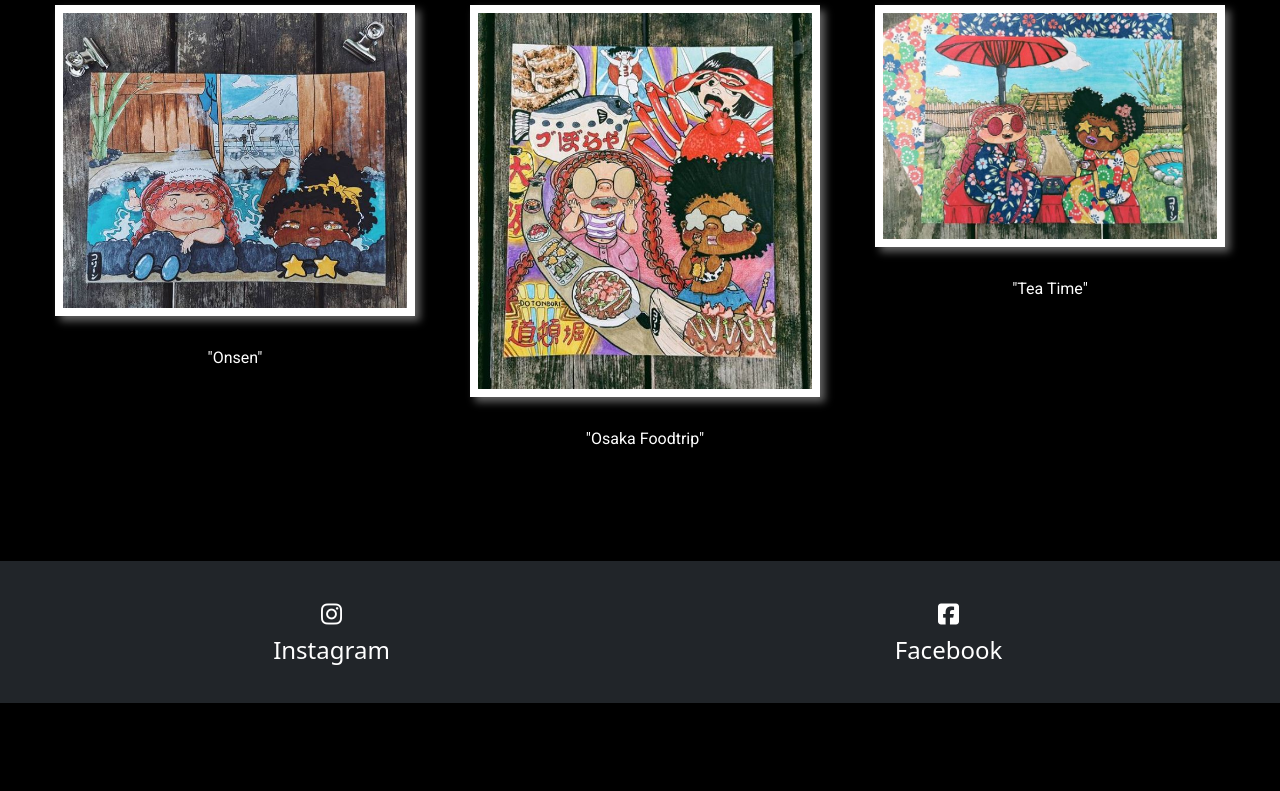
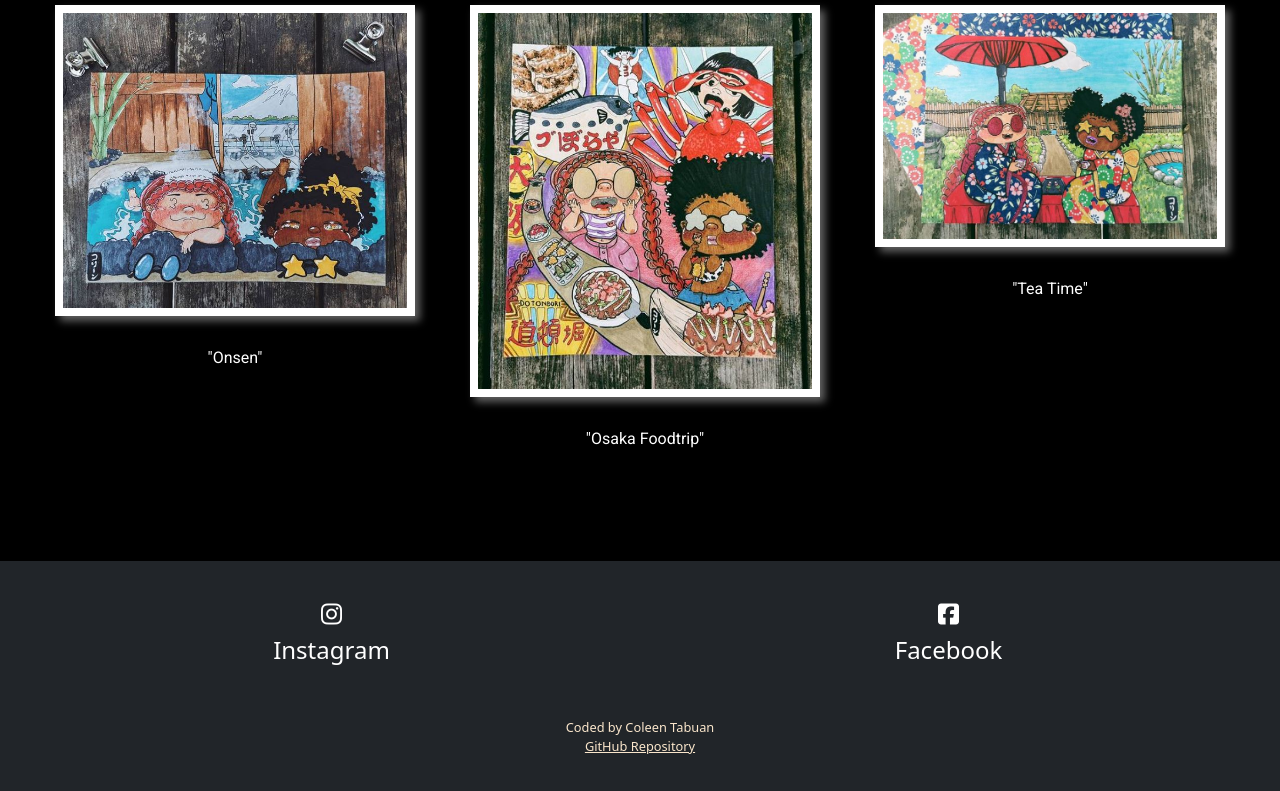
Before and after one commit to coleentabuan/art-portfolio, a plain HTML site: page gallery.html in a window 1280 px wide. Shown: the part 1634-2425 px from the top of the page. Before the commit the page ends 2337 px from the top, so only its background shows below. Drawn offline with nearby package versions, Linux system fonts and the light colour scheme.

Commit message:
Added github repository link in footer

```diff
--- a/gallery.html
+++ b/gallery.html
@@ -141,7 +141,8 @@
 
           <a href="https://www.facebook.com/" class="facebook ">Facebook</a>
         </div>
-
+ <small class="codedBy"> Coded by Coleen Tabuan <br> <a class="codedBy" href="https://github.com/coleentabuan/art-portfolio">GitHub Repository</a>
+          </small>
 
 
     </footer>
```
Also changed, not shown: info.html (+2 -1 lines).
